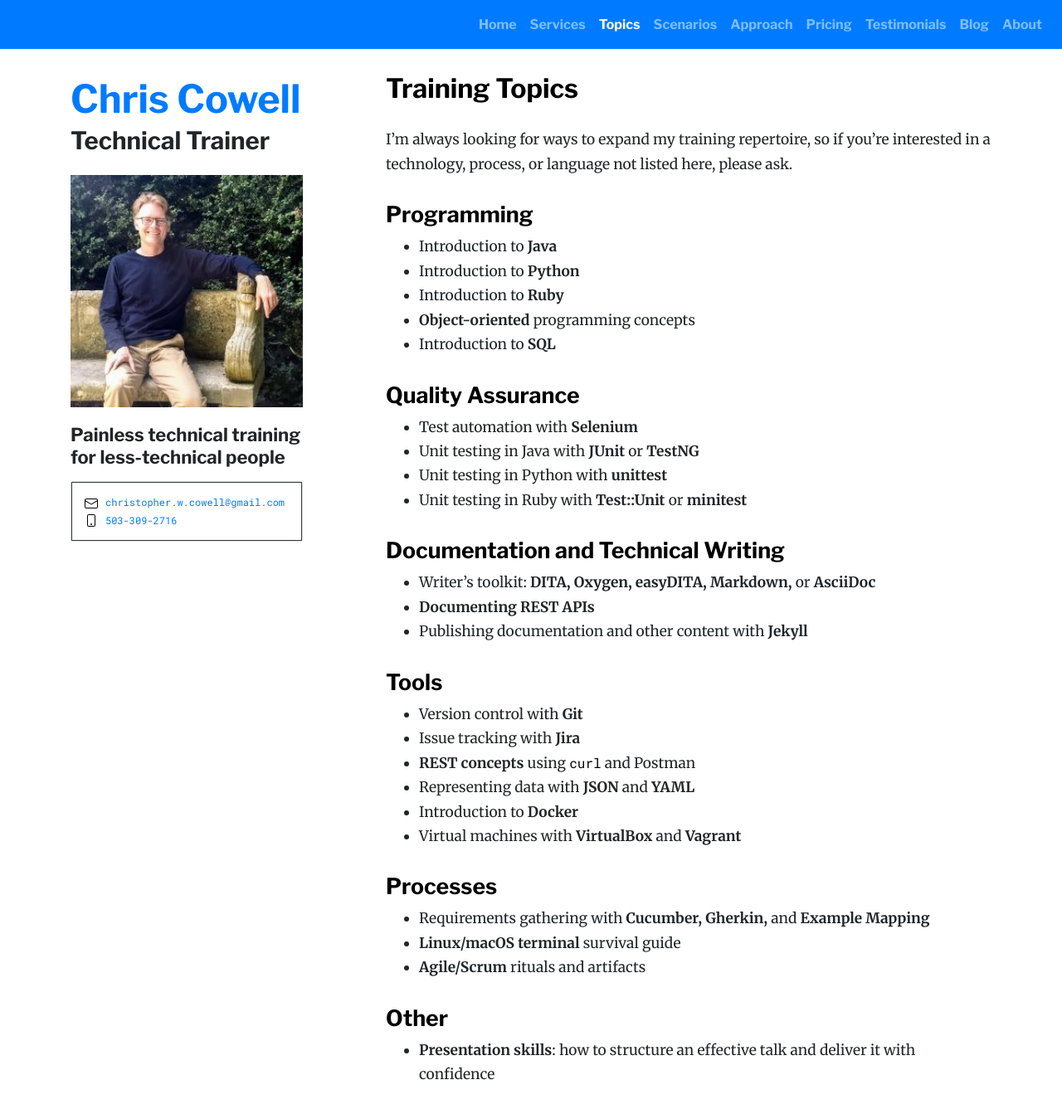
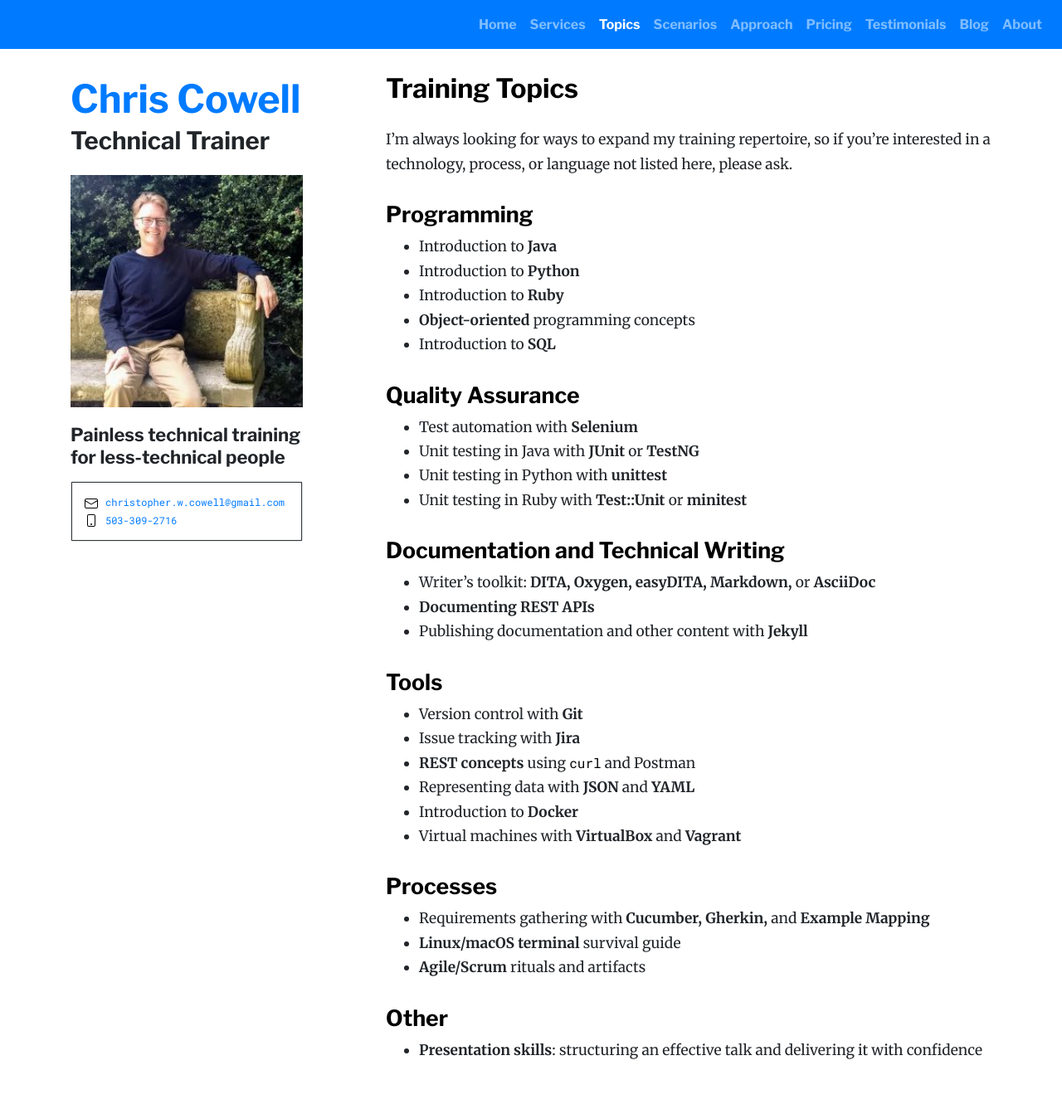
Before and after one commit to cwcowell/cwcowell.github.io, a Jekyll site: the page built from topics.md, in a window 1280 px wide and 1337 px high. Shown: the whole window at 83% size. Built offline with Jekyll 4.4.1, drawn with Linux system fonts in a browser that asks for light colours; our own code applies the rules of GitHub Pages for plain Markdown files.

Commit message:
rework presentation skills topic description

```diff
--- a/topics.md
+++ b/topics.md
@@ -50,4 +50,4 @@
 
 ## Other
 
-+ **Presentation skills**: how to structure an effective talk and deliver it with confidence
++ **Presentation skills**: structuring an effective talk and delivering it with confidence
```
